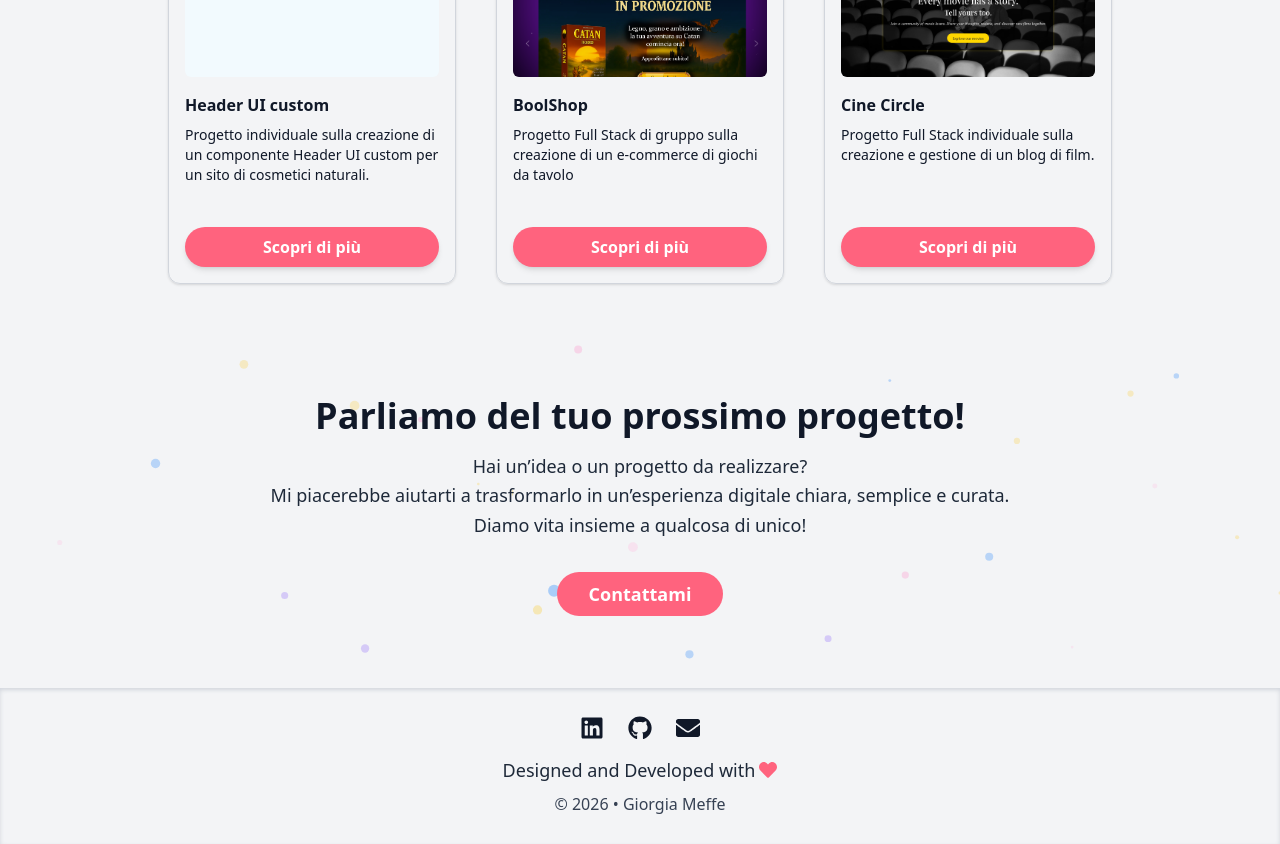
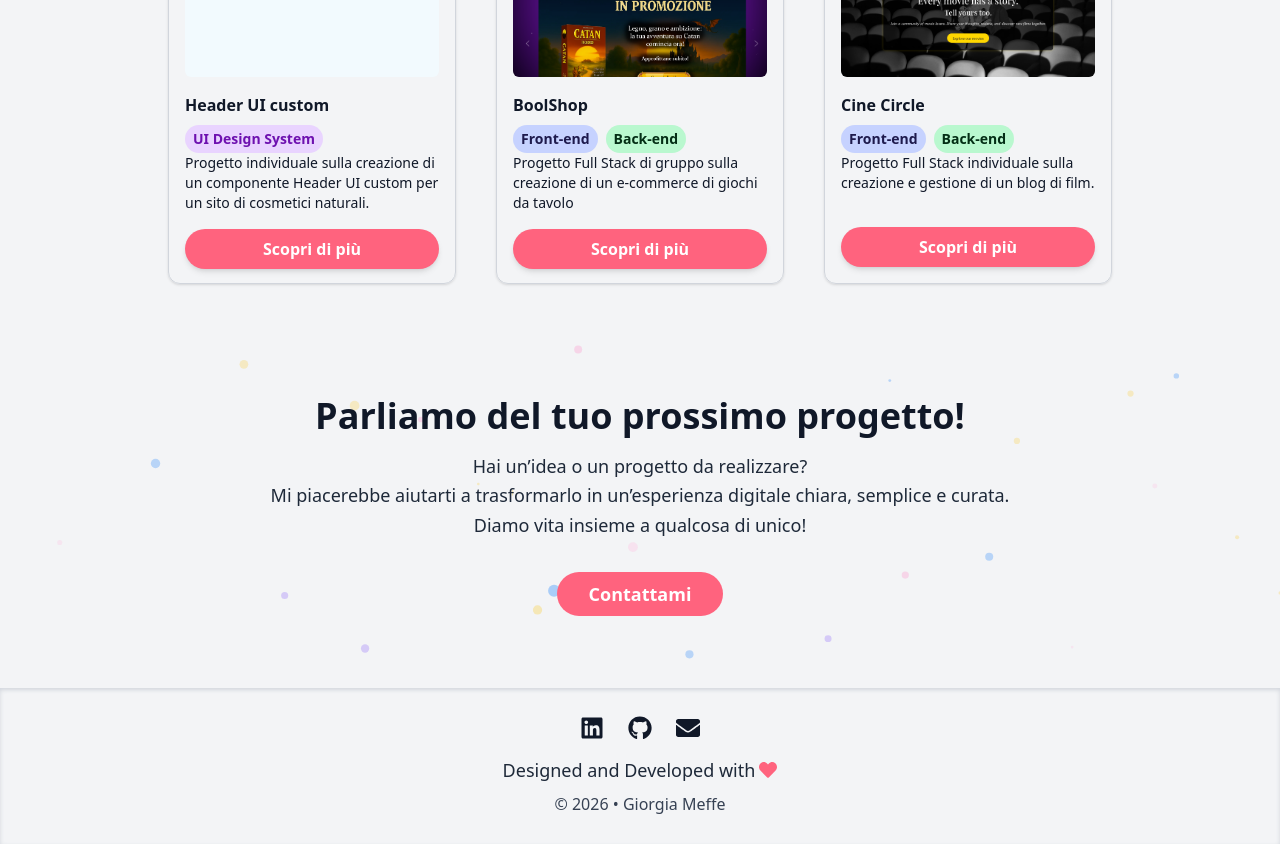
Before and after one commit to giorgiameffe/giorgiameffe-portfolio, a React (Vite) app: page / in a window 1280 px wide. Shown: the part 960-1804 px from the top of the page. Built offline with nearby package versions, Linux system fonts and the light colour scheme; a web font is replaced by a local one.

Commit message:
feat: add projects badges

```diff
--- a/src/components/ProjectCard.tsx
+++ b/src/components/ProjectCard.tsx
@@ -35,6 +35,16 @@ const ProjectCard = ({ project, featured }: ProjectCardProps) => {
             <div className="flex flex-col flex-1 justify-between">
                 <div>
                     <h1 className="font-bold mb-2">{project.title}</h1>
+                    <div className="flex flex-wrap gap-2 mt-2">
+                        {project.categories?.map((cat, index) => (
+                            <span
+                                key={index}
+                                className={`px-2 py-1 rounded-full text-sm font-semibold ${cat.color}`}
+                            >
+                                {cat.name}
+                            </span>
+                        ))}
+                    </div>
                     <p className={`text-sm line-clamp-${featured ? 3 : 4}`}>{project.description}</p>
                 </div>
 
```
